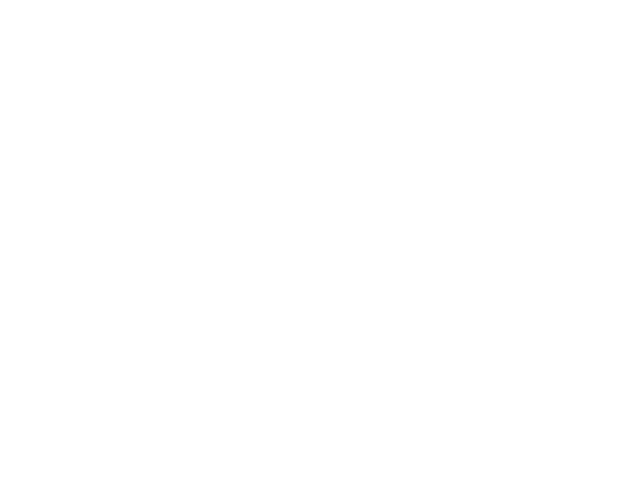
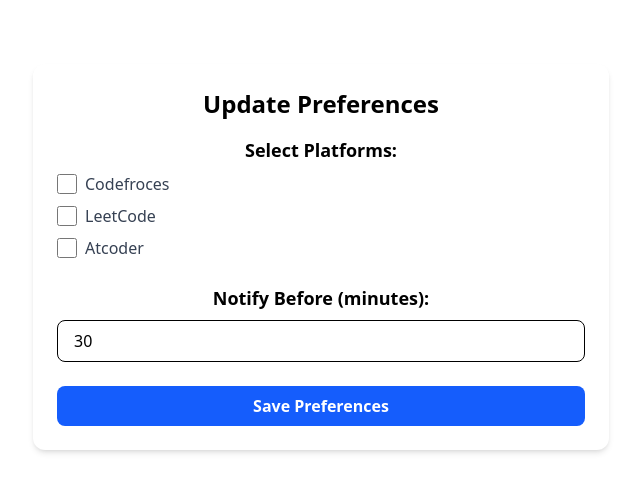
Before and after one commit to abhi-agrahari/ContestNotify, a React (Vite) app in the folder frontend/: page /preferences in a window 1280 px wide. Before the commit this address had no page. Shown: the top 492 px of the page, without its empty margins (319-959 px from the left). Built offline with nearby package versions, Linux system fonts and the light colour scheme.

Commit message:
Created Preferences Page

```diff
--- a/frontend/src/App.jsx
+++ b/frontend/src/App.jsx
@@ -4,6 +4,7 @@
 import Register from './components/Register.jsx';
 import Login from './components/Login.jsx';
 import Contests from './components/Contests.jsx';
+import Preferences from './components/preferences.jsx';
 
 function App() {
 
@@ -13,6 +14,7 @@
           <Route path='/' element={<Contests />} />
           <Route path='/login' element={<Login />} />
           <Route path='/register' element={<Register />} />
+          <Route path='/preferences' element={<Preferences />} />
         </Routes>
       </Router>
   )
--- /dev/null
+++ b/frontend/src/components/Preferences.jsx
@@ -0,0 +1,80 @@
+import React, { useState } from "react";
+import API from "../api";
+
+const platformList = ['Codefroces', 'LeetCode', 'Atcoder'];
+
+export default function Preferences() {
+    const [selectedPlatform, setSelectedPlatform] = useState([]);
+    const [notifyBeforeMinutes, setNotifyBeforeMinutes] = useState(30);
+    const [message, setMessage] = useState('');
+
+    const handleCheckBox = (platform) => {
+        setSelectedPlatform(prev =>
+            prev.includes(platform) ? prev.filter(p => p !== platform) : [...prev, platform]
+        )
+    }
+
+    const handleSubmit = async (e) => {
+        e.preventDefault();
+        try {
+            const token = localStorage.getItem('token');
+            await API.post('/user/preferences',
+                {
+                    platforms: selectedPlatform, notifyBeforeMinutes,
+                },
+                {
+                    headers: {
+                        Authorization: `Bearer ${token}`
+                    },
+                }
+            )
+            setMessage('Preferences updated successfully');
+        } catch (err) {
+            setMessage('Error updating preferences');
+        }
+    }
+
+    return (
+        <div className="p-6 max-w-xl mx-auto bg-white rounded-xl shadow-md mt-8">
+            <h2 className="text-2xl font-bold mb-4 text-center"> Update Preferences </h2>
+            {message && <p className="mb-4 text-center text-sm text-green-600">{message}</p>}
+            <form onSubmit={handleSubmit}  className="space-y-6">
+            <div>
+                    <label className="block text-lg font-semibold mb-2">Select Platforms:</label>
+                    <div className="flex flex-col gap-2">
+                        {platformList.map((platform) => (
+                            <label key={platform} className="inline-flex items-center">
+                                <input
+                                    type="checkbox"
+                                    className="form-checkbox h-5 w-5 text-blue-600"
+                                    checked={selectedPlatform.includes(platform)}
+                                    onChange={() => handleCheckBox(platform)}
+                                />
+                                <span className="ml-2 text-gray-700">{platform}</span>
+                            </label>
+                        ))}
+                    </div>
+                </div>
+
+                <div>
+                    <label className="block text-lg font-semibold mb-2">
+                        Notify Before (minutes):
+                    </label>
+                    <input
+                        type="number"
+                        value={notifyBeforeMinutes}
+                        onChange={(e) => setNotifyBeforeMinutes(parseInt(e.target.value))}
+                        className="w-full px-4 py-2 border rounded-lg focus:outline-none focus:ring focus:border-blue-300"
+                    />
+                </div>
+
+                <button
+                    type="submit"
+                    className="w-full bg-blue-600 hover:bg-blue-700 text-white font-semibold py-2 px-4 rounded-lg"
+                >
+                    Save Preferences
+                </button>
+            </form>
+        </div>
+    )
+}
```
